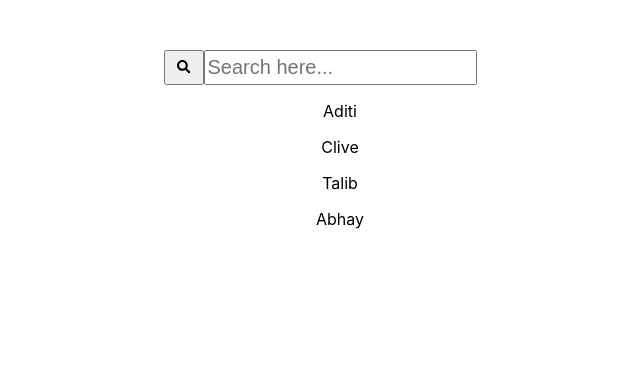
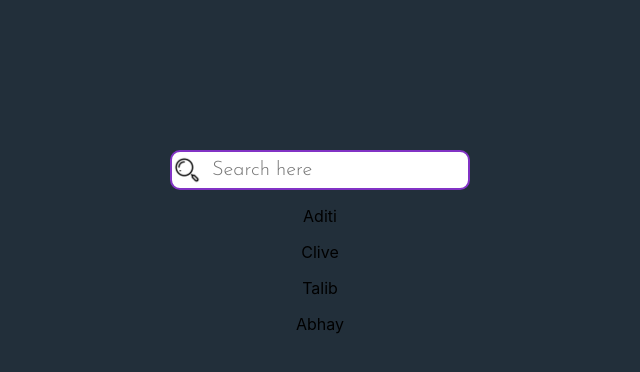
Before and after one commit to panditaditi07/search-input-field, a React (Create React App) app: page / in a window 1280 px wide. Shown: the top 372 px of the page, without its empty margins (320-960 px from the left). Built offline with nearby package versions, Linux system fonts and the light colour scheme.

Commit message:
added styling to the search bar

```diff
--- a/public/index.html
+++ b/public/index.html
@@ -8,6 +8,11 @@
     <meta
       name="description"
       content="Web site created using create-react-app"
+    />
+    <link rel="preconnect" href="https://fonts.gstatic.com" />
+    <link
+      href="https://fonts.googleapis.com/css2?family=Josefin+Sans:wght@300&display=swap"
+      rel="stylesheet"
     />
     <link rel="apple-touch-icon" href="%PUBLIC_URL%/logo192.png" />
     <!--
--- a/src/App.css
+++ b/src/App.css
@@ -1,3 +1,11 @@
+* {
+  background-color: linear-gradient(
+    to bottom right,
+    #274b74 0%,
+    #8233c5 50%,
+    #e963fd 100%
+  );
+}
 .App {
   text-align: center;
 }
--- a/src/App.js
+++ b/src/App.js
@@ -1,7 +1,7 @@
 import { Component } from "react";
 import "./App.css";
-// import { searchData } from "./data/searchData";
-import searchData from "./data/jsonData.json";
+import { searchData } from "./data/searchData";
+// import searchData from "./data/jsonData.json";
 import SearchBar from "./components/SearchBar";
 
 class App extends Component {
@@ -18,7 +18,7 @@ class App extends Component {
         <div className="App">
           <SearchBar
             data={searchData}
-            placeholder="Search here..."
+            placeholder="Search here"
             icons="left"
             searchkey="name"
           />
--- a/src/components/SearchBar.jsx
+++ b/src/components/SearchBar.jsx
@@ -1,8 +1,9 @@
 import { Component } from "react";
 import SearchBox from "./searchBox";
-import { faSearch } from "@fortawesome/free-solid-svg-icons";
-import { FontAwesomeIcon } from "@fortawesome/react-fontawesome";
-import styles from "./searchBox.module.scss";
+// import { faSearch } from "@fortawesome/free-solid-svg-icons";
+// import { FontAwesomeIcon } from "@fortawesome/react-fontawesome";
+// import styles from "./searchBox.module.scss";
+import style from "./searchBar.module.scss";
 // import searchData from "../data/jsonData";
 
 class SearchBar extends Component {
@@ -14,73 +15,35 @@ class SearchBar extends Component {
           switch (icons) {
             case "left":
               return (
-                <div className={styles["main-container"]}>
-                  <div>
-                    {/* <i>
-                      <FontAwesomeIcon
-                        icon={faSearch}
-                        className={styles["search-btn"]}
-                      />
-                    </i> */}
-                    <button type="submit" className={styles["search-btn"]}>
-                      <FontAwesomeIcon icon={faSearch} />
-                    </button>
-                  </div>
-
-                  <div>
-                    {" "}
+                <div className={style["main-container"]}>
                   <SearchBox
                     data={this.props.data}
                     placeholder={this.props.placeholder}
                     searchkey={this.props.searchkey}
+                    className="search-field-left"
                   />
-                  </div>
                 </div>
               );
             case "right":
               return (
-                <div className={styles["main-container"]}>
-                  <div>
+                <div className={style["main-container"]}>
                   <SearchBox
                     data={this.props.data}
                     placeholder={this.props.placeholder}
                     searchkey={this.props.searchkey}
+                    className="search-field-right"
                   />
-                  </div>
-                  <div>
-                    {/* <i>
-                      <FontAwesomeIcon
-                        icon={faSearch}
-                        className={styles["search-btn"]}
-                      />
-                    </i> */}
-                    <button type="submit" className={styles["search-btn"]}>
-                      <FontAwesomeIcon icon={faSearch} />
-                    </button>
-                  </div>
                 </div>
               );
             default:
               return (
-                <div className={styles["main-container"]}>
-                  <div>
+                <div className={style["main-container"]}>
                   <SearchBox
                     data={this.props.data}
                     placeholder={this.props.placeholder}
                     searchkey={this.props.searchkey}
+                    className="search-field-right"
                   />
-                  </div>
-                  <div>
-                    {/* <i>
-                      <FontAwesomeIcon
-                        icon={faSearch}
-                        className={styles["search-btn"]}
-                      />
-                    </i> */}
-                    <button type="submit" className={styles["search-btn"]}>
-                      <FontAwesomeIcon icon={faSearch} />
-                    </button>
-                  </div>
                 </div>
               );
           }
@@ -90,3 +53,70 @@ class SearchBar extends Component {
   }
 }
 export default SearchBar;
+
+// class SearchBar extends Component {
+//   render() {
+//     const icons = this.props.icons;
+//     return (
+//       <>
+//         {(() => {
+//           switch (icons) {
+//             case "left":
+//               return (
+//                 <div className={styles["main-container"]}>
+//                   <div className={styles["container"]}>
+//                     <button
+//                       type="submit"
+//                       className={styles["search-btn-right"]}
+//                     >
+//                       <FontAwesomeIcon icon={faSearch} />
+//                     </button>
+//                     <SearchBox
+//                       data={this.props.data}
+//                       placeholder={this.props.placeholder}
+//                       searchkey={this.props.searchkey}
+//                     />
+//                   </div>
+//                 </div>
+//               );
+//             case "right":
+//               return (
+//                 <div className={styles["main-container"]}>
+//                   <div className={styles["container"]}>
+//                     <SearchBox
+//                       data={this.props.data}
+//                       placeholder={this.props.placeholder}
+//                       searchkey={this.props.searchkey}
+//                     />
+//                     <button
+//                       type="submit"
+//                       className={styles["search-btn-right"]}
+//                     >
+//                       <FontAwesomeIcon icon={faSearch} />
+//                     </button>
+//                   </div>
+//                 </div>
+//               );
+//             default:
+//               return (
+//                 <div className={styles["main-container"]}>
+//                   <div>
+//                     <SearchBox
+//                       data={this.props.data}
+//                       placeholder={this.props.placeholder}
+//                       searchkey={this.props.searchkey}
+//                     />
+//                     <FontAwesomeIcon
+//                       icon={faSearch}
+//                       className={style["search-btn"]}
+//                     />
+//                   </div>
+//                 </div>
+//               );
+//           }
+//         })()}
+//       </>
+//     );
+//   }
+// }
+// export default SearchBar;
--- /dev/null
+++ b/src/components/searchBar.module.scss
@@ -0,0 +1,117 @@
+@import "./constants";
+
+* {
+  box-sizing: border-box;
+}
+
+.main-container {
+  display: flex;
+  justify-content: center;
+  align-items: center;
+  margin: 150px auto;
+}
+
+.search-field-right {
+  background-image: $icon;
+  background-position: right;
+  background-size: 30px;
+  background-repeat: no-repeat;
+  width: $width;
+  border: $border-size $button-color;
+  font-size: $font-size;
+  height: $height;
+  padding: 10px;
+  color: $font-color;
+  border-radius: $border-raidus;
+  font-family: $font;
+  text-align: left;
+}
+
+.search-field-left {
+  background-image: $icon;
+  background-position: left;
+  background-size: 30px;
+  background-repeat: no-repeat;
+  width: $width;
+  border: $border-size $button-color;
+  font-size: $font-size;
+  height: $height;
+  padding-left: 40px;
+  color: $font-color;
+  border-radius: $border-raidus;
+  font-family: $font;
+  text-align: left;
+}
+
+input[type="text"]:focus {
+  outline: none;
+}
+@media (max-width: 300px) {
+  .search-field-right,
+  .search-field-left {
+    width: 280px;
+  }
+}
+@media (max-width: 280px) {
+  .search-field-right,
+  .search-field-left {
+    width: 240px;
+    font-size: 18px;
+  }
+}
+@media (max-width: 250px) {
+  .search-field-right,
+  .search-field-left {
+    width: 200px;
+    font-size: 18px;
+    background-size: 28px;
+  }
+}
+@media (max-width: 200px) {
+  .search-field-right,
+  .search-field-left {
+    width: 160px;
+    font-size: 15px;
+    background-size: 25px;
+  }
+}
+@media (max-width: 170px) {
+  .search-field-right,
+  .search-field-left {
+    width: 140px;
+    font-size: 13px;
+    background-size: 22px;
+  }
+}
+@media (max-width: 140px) {
+  .search-field-right,
+  .search-field-left {
+    width: 110px;
+    font-size: 11px;
+    background-size: 20px;
+  }
+}
+@media (max-width: 120px) {
+  .search-field-right,
+  .search-field-left {
+    width: 90px;
+    font-size: 9px;
+    background-size: 18px;
+  }
+}
+@media (max-width: 100px) {
+  .search-field-right,
+  .search-field-left {
+    width: 70px;
+    font-size: 7px;
+    background-size: 16px;
+  }
+}
+@media (max-width: 70px) {
+  .search-field-right,
+  .search-field-left {
+    width: 50px;
+    font-size: 6px;
+    background-size: 14px;
+  }
+}
--- a/src/components/searchBox.jsx
+++ b/src/components/searchBox.jsx
@@ -1,8 +1,9 @@
 import { Component } from "react";
 // import { faSearch } from "@fortawesome/free-solid-svg-icons";
 // import { FontAwesomeIcon } from "@fortawesome/react-fontawesome";
-import styles from "./searchBox.module.scss";
+// import styles from "./searchBox.module.scss";
 import NamesContainer from "../components/namesContainer";
+import style from "./searchBar.module.scss";
 
 class SearchBox extends Component {
   state = {
@@ -20,22 +21,20 @@ class SearchBox extends Component {
     );
   };
   render() {
-    // console.log(this.props);
-    // console.log(this.props.searchkey);
+    console.log(this.props);
 
     return (
       <>
         <div>
-          <div>
-            <input
-              type="search"
-              className={styles["search-field"]}
-              placeholder={this.props.placeholder}
-              // searchKey={this.props.searchKey}
-              onChange={this.handleChange}
-            />
-            <NamesContainer names={this.searchKey(this.props.value)} />
-          </div>
+          <input
+            type="text"
+            className={style[this.props.className]}
+            placeholder={this.props.placeholder}
+            // searchKey={this.searchKey(this.props.searchKey)}
+            onChange={this.handleChange}
+          />
+
+          <NamesContainer names={this.searchKey()} />
           {/* <button type="submit" className={styles["search-btn"]}>
             <FontAwesomeIcon icon={faSearch} />
           </button> */}
--- a/src/components/searchBox.module.scss
+++ b/src/components/searchBox.module.scss
@@ -1,35 +1,180 @@
+* {
+  box-sizing: border-box;
+}
+
+$font: "Josefin Sans", sans-serif;
+$button-color: #8233c5;
+$height: 40px;
+
 .main-container {
   display: flex;
   flex-direction: row;
+  flex-wrap: wrap;
+  justify-content: center;
+  align-items: center;
+  margin: 200px auto;
   // border: 1px solid red;
+}
+.container {
+  display: flex;
+  flex-direction: row;
   justify-content: center;
-  margin: 50px auto;
+  flex-wrap: wrap;
+  // border: 1px solid red;
+  width: 500px;
 }
 
-.search-btn {
-  width: 40px;
-  height: 35px;
-  // margin-right: 10px;
-  // margin-left: 10px;
-  // margin-left: 90px;
-  // text-align: left;
-  // color: rgb(49, 0, 128);
-  // background-color: transparent;
+.search-btn-right {
+  position: relative;
+  width: 60px;
+  height: $height;
+  background: $button-color;
+  border: none;
+  border-radius: 10px;
   outline: none;
 }
+
 .search-field {
-  //   margin-right: 2px;
-  width: 100%;
-  // padding: 10px;
-  // text-align: center;
+  width: 300px;
+  border: 2px solid $button-color;
   font-size: 20px;
-  font-weight: 400;
-  height: 35px;
-  //   border-radius: 20px;
+  height: $height;
+  padding: 10px;
+  color: black;
+  border-radius: 10px;
+  font-family: $font;
+  background: white;
 }
-// input[type="search"] {
-//   outline: none;
-// }
+
 input[type="search"]:focus {
   outline: none;
 }
+@media (max-width: 450px) {
+  .container {
+    width: 400px;
+  }
+  .search-field {
+    width: 200px;
+  }
+  .search-btn-right {
+    width: 50px;
+  }
+}
+@media (max-width: 370px) {
+  .container {
+    width: 400px;
+  }
+  .search-field {
+    width: 150px;
+  }
+  .search-btn-right {
+    width: 50px;
+  }
+}
+@media (max-width: 290px) {
+  .container {
+    width: 300px;
+  }
+  .search-field {
+    width: 150px;
+  }
+  .search-btn-right {
+    width: 50px;
+  }
+}
+@media (max-width: 270px) {
+  .container {
+    width: 200px;
+  }
+  .search-field {
+    width: 110px;
+    font-size: 18px;
+  }
+  .search-btn-right {
+    width: 43px;
+  }
+}
+
+@media (max-width: 210px) {
+  .container {
+    width: 230px;
+  }
+  .search-field {
+    width: 105px;
+    font-size: 16px;
+  }
+  .search-btn-right {
+    width: 37px;
+  }
+}
+@media (max-width: 175px) {
+  .container {
+    width: 200px;
+  }
+  .search-field {
+    width: 100px;
+  }
+  .search-btn-right {
+    width: 33px;
+  }
+}
+@media (max-width: 150px) {
+  .container {
+    width: 150px;
+  }
+  .search-field {
+    width: 70px;
+    font-size: 10px;
+  }
+  .search-btn-right {
+    width: 30px;
+  }
+}
+@media (max-width: 120px) {
+  .container {
+    width: 100px;
+  }
+  .search-field {
+    width: 30px;
+    font-size: 8px;
+  }
+  .search-btn-right {
+    width: 27px;
+  }
+}
+@media (max-width: 80px) {
+  .container {
+    width: 80px;
+  }
+  .search-field {
+    width: 20px;
+    font-size: 6px;
+  }
+  .search-btn-right {
+    width: 20px;
+  }
+}
+@media (max-width: 80px) {
+  .container {
+    width: 50px;
+  }
+  .search-field {
+    width: 10px;
+    font-size: 4px;
+  }
+  .search-btn-right {
+    width: 15px;
+  }
+}
+@media (max-width: 75px) {
+  .container {
+    width: 30px;
+  }
+  .search-field {
+    width: 5px;
+    font-size: 2px;
+  }
+  .search-btn-right {
+    width: 6px;
+  }
+}
--- a/src/index.css
+++ b/src/index.css
@@ -1,13 +1,20 @@
 body {
   margin: 0;
-  font-family: -apple-system, BlinkMacSystemFont, 'Segoe UI', 'Roboto', 'Oxygen',
-    'Ubuntu', 'Cantarell', 'Fira Sans', 'Droid Sans', 'Helvetica Neue',
+  font-family: -apple-system, BlinkMacSystemFont, "Segoe UI", "Roboto", "Oxygen",
+    "Ubuntu", "Cantarell", "Fira Sans", "Droid Sans", "Helvetica Neue",
     sans-serif;
   -webkit-font-smoothing: antialiased;
   -moz-osx-font-smoothing: grayscale;
+  /* background: linear-gradient(
+    to bottom right,
+    #274b74 0%,
+    #8233c5 50%,
+    #e963fd 100%
+  ); */
+  background: #222f3a 50%;
 }
 
 code {
-  font-family: source-code-pro, Menlo, Monaco, Consolas, 'Courier New',
+  font-family: source-code-pro, Menlo, Monaco, Consolas, "Courier New",
     monospace;
 }
```
Also changed, not shown: src/components/_constants.scss (added, +9 -0 lines), src/data/searchData.js (+21 -0 lines), src/images/search.png (added). Lines whose indentation alone changed are shown as unchanged.
